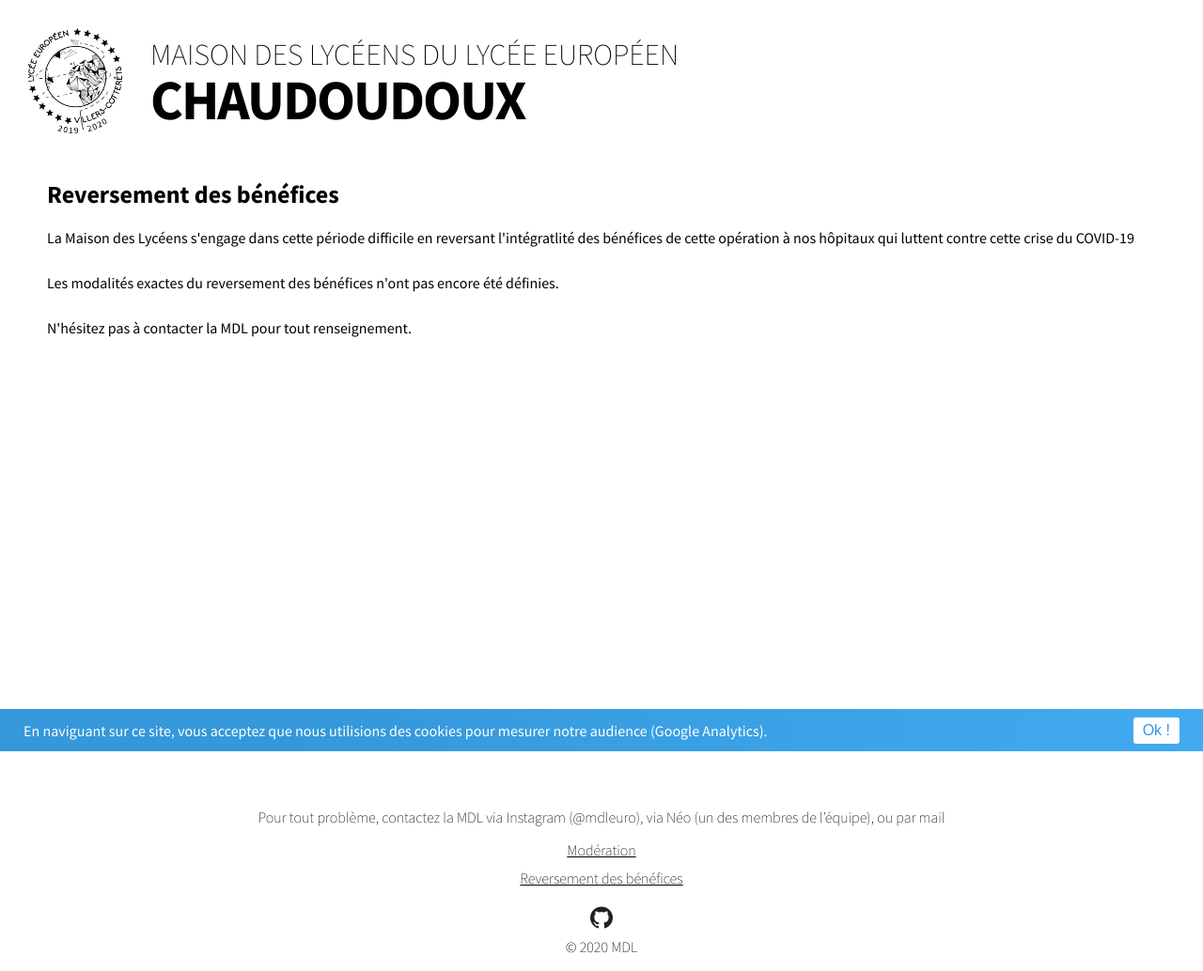
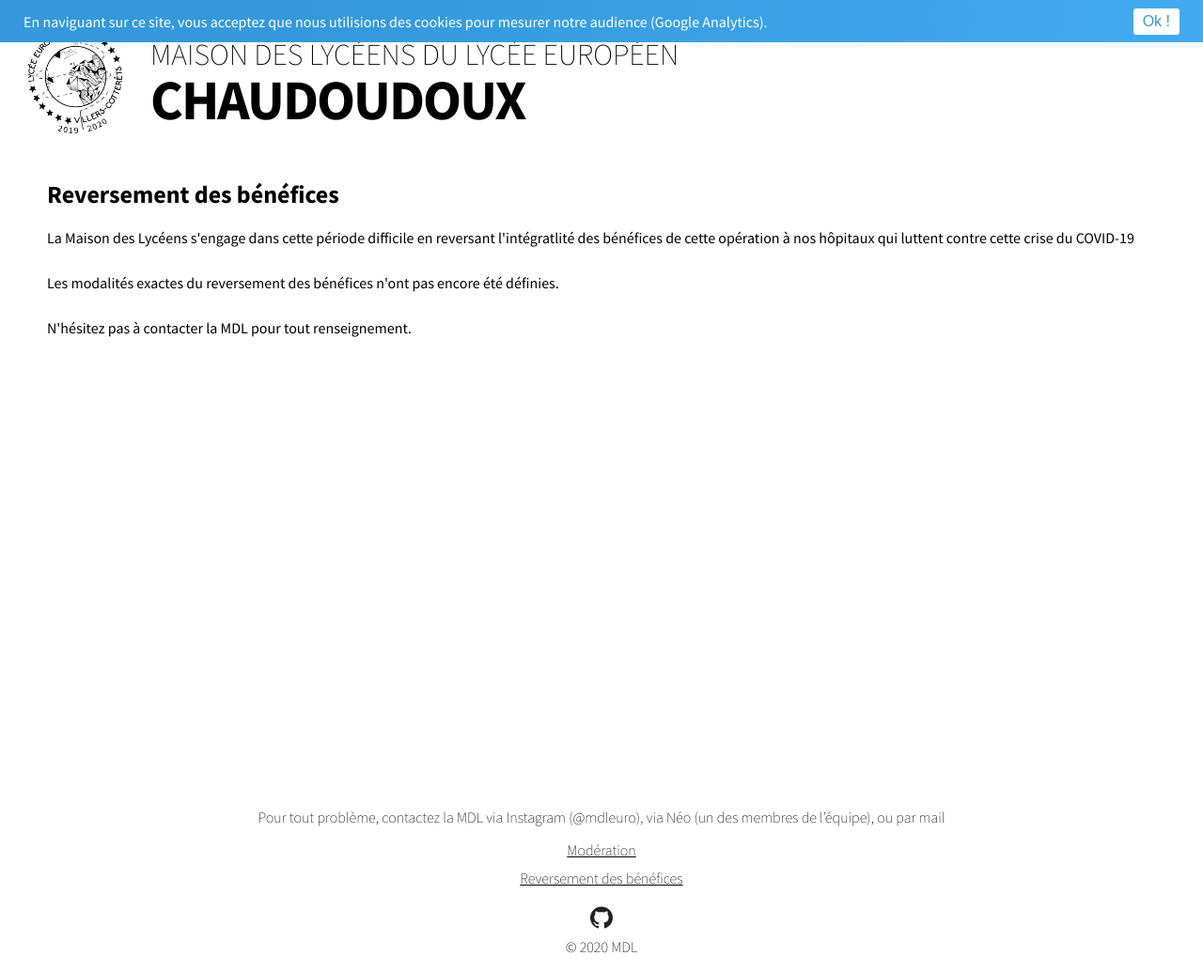
Before and after one commit to Jules02/chaudoudoux, a Symfony app: template templates/content/benefices.html.twig in a window 1280 px wide. Shown: the whole page at 94% size. Run offline with Twig, Linux system fonts and the light colour scheme; the template is opened without the code that fills it, so the values that code supplies are empty; some libraries are stand-ins or nearby versions.

Commit message:
Cookie consent banner better on top

```diff
--- a/public/css/cookies_consent_style.css
+++ b/public/css/cookies_consent_style.css
@@ -1,6 +1,6 @@
 .cookies-container{
     position: fixed;
-    bottom: 0;
+    top: 0;
 
     background: rgb(52,152,219);
     background: linear-gradient(90deg, rgba(52,152,219,1) 25%, rgba(66,170,240,1) 100%);
```
